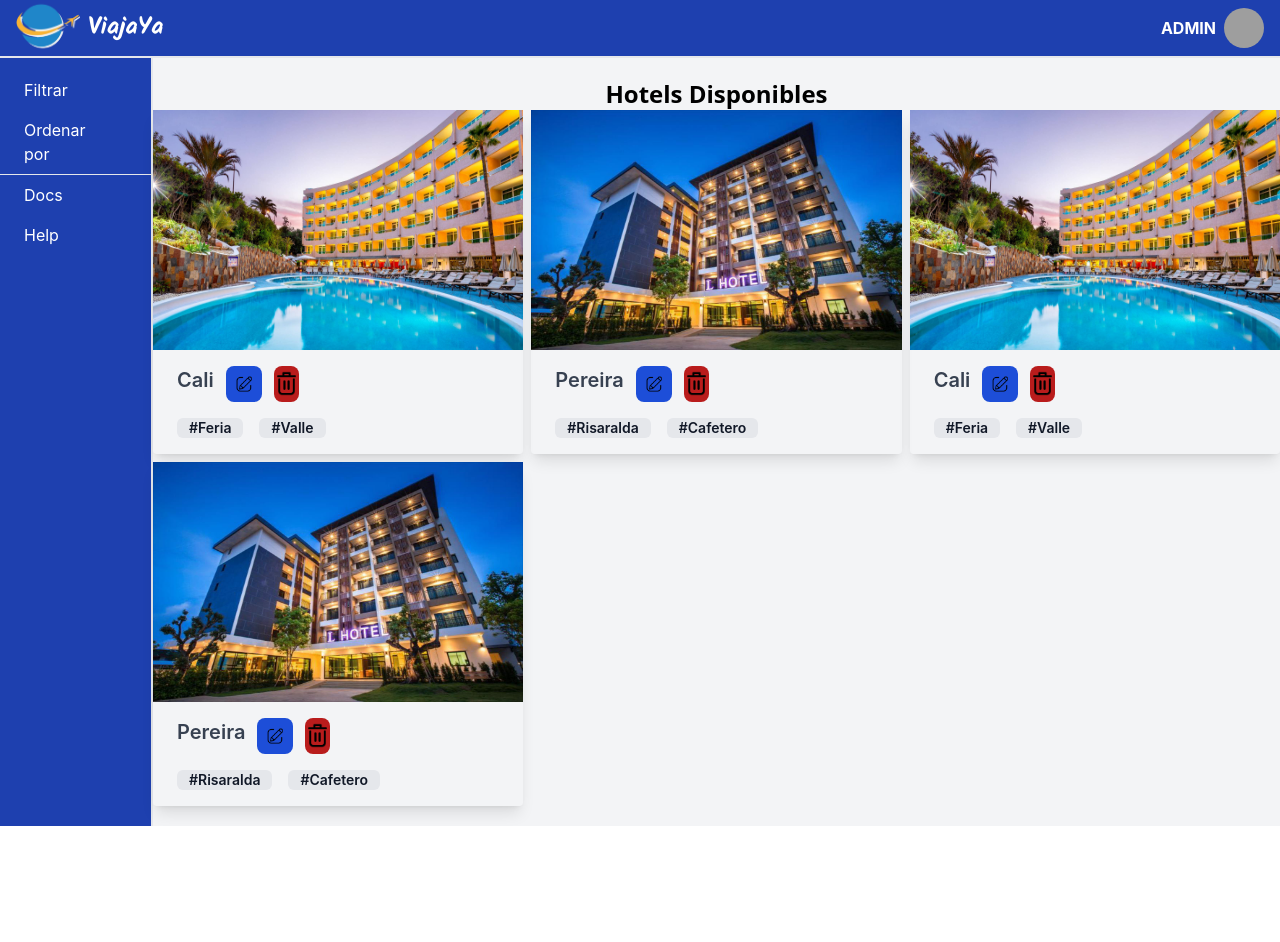
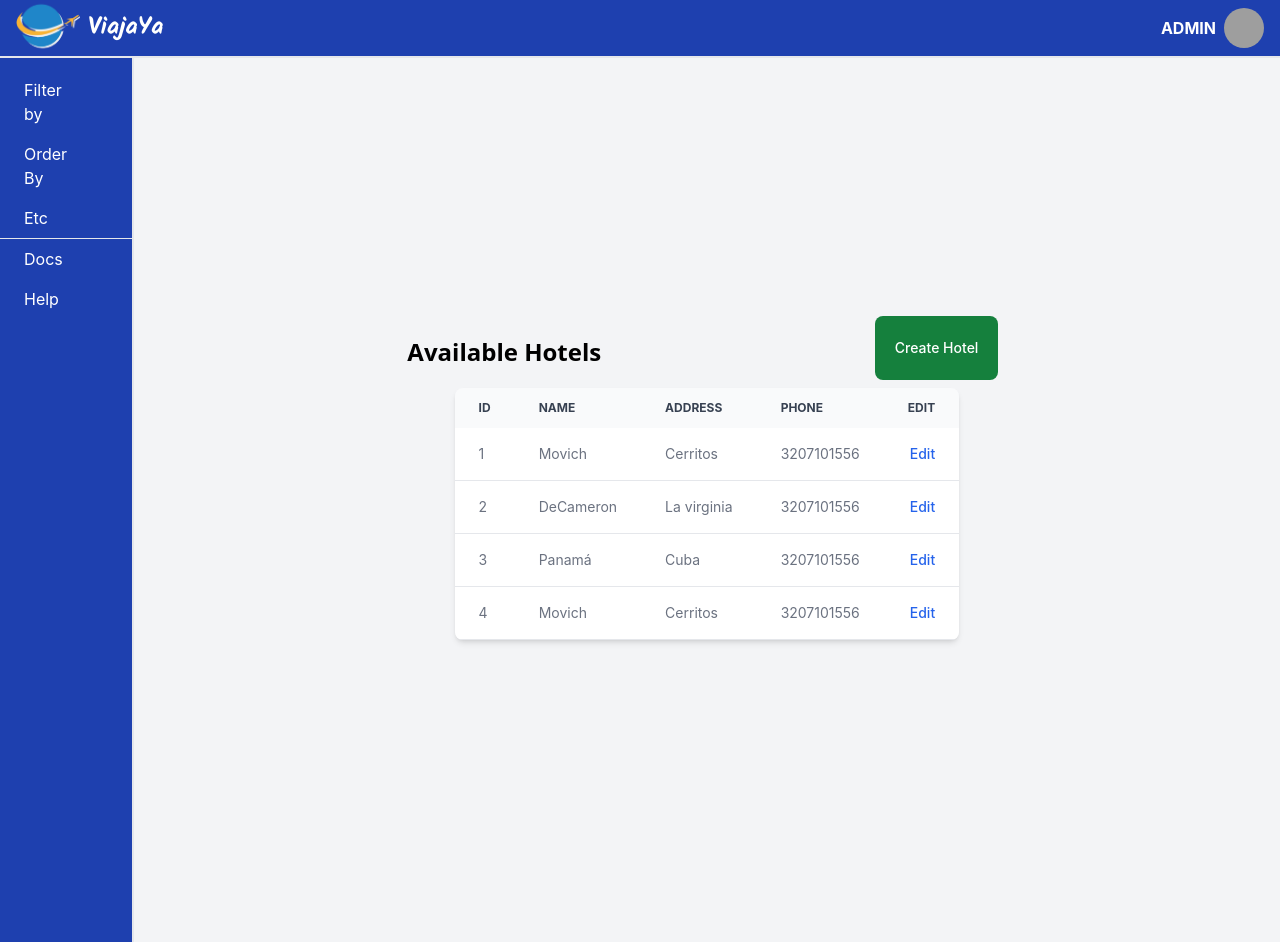
Before and after one commit to coscristian/Agencia-de-Viajes, a React (Create React App) app: page /admin/hotels in a window 1280 px wide. Before the commit the page ends 826 px from the top, so only its background shows below. Built offline with nearby package versions, Linux system fonts and the light colour scheme; grey boxes are pictures that could not be loaded.

Commit message:
Hotels table and form added

```diff
--- /dev/null
+++ b/src/components/table/Table.jsx
@@ -0,0 +1,13 @@
+import React from "react";
+
+const Table = (props) => {
+  return (
+    <div class="relative overflow-x-auto shadow-md sm:rounded-lg">
+      <table class="w-full text-sm text-left text-gray-500 dark:text-gray-400">
+        {props.children}
+      </table>
+    </div>
+  );
+};
+
+export default Table;
--- a/src/components/table/TableRow.jsx
+++ b/src/components/table/TableRow.jsx
@@ -1,33 +1,16 @@
-const TableRow = (props) => {
+const TableRow = ({ entity, setShowTable }) => {
+  const data = Object.values(entity);
 
   return (
     <tr class="bg-white border-b dark:bg-gray-800 dark:border-gray-700">
-      <th
-        scope="row"
-        class="px-6 py-4 font-medium text-gray-900 whitespace-nowrap dark:text-white"
-      >
-        {sucursal.id}
-      </th>
-        {
-            /*
-        for(const property in props.rowData){
-            <td class="px-6 py-4">{props.rowData[property]}</td>
-        }*/
-        }
-      <td class="px-6 py-4 font-medium text-gray-900 whitespace-nowrap dark:text-white">
-        {sucursal.name}
-      </td>
-      <td class="px-6 py-4">{sucursal.address}</td>
-      <td class="px-6 py-4">{sucursal.phone}</td>
-      <td class="px-6 py-4">{sucursal.employees}</td>
-      <td class="px-6 py-4 font-medium text-gray-900 whitespace-nowrap dark:text-white">
-        {sucursal.hotels}
-      </td>
-      <td class="px-6 py-4">{sucursal.admin}</td>
+      {data.map((value) => {
+        return <td class="px-6 py-4">{value}</td>;
+      })}
+
       <td class="px-6 py-4 text-right">
         <a
           onClick={() => {
-            //setEditAdminInfo(true);
+
             setShowTable(false);
             /*setSucursalAdminInfo({
                             id: currentAdmin.id,
--- /dev/null
+++ b/src/components/table/TitleButton.jsx
@@ -0,0 +1,20 @@
+import React from "react";
+
+const TitleButton = ({titleText, buttonText, setShowTable, showTable}) => {
+  return (
+    <div className="flex w-full justify-evenly">
+      <h2 className="text-2xl my-5 font-sans font-bold">{titleText}</h2>
+      <button
+        type="button"
+        class="text-white bg-green-700 hover:bg-green-800 focus:outline-none focus:ring-4 focus:ring-green-300 font-medium rounded-lg text-sm px-5 py-2.5 text-center mr-2 mb-2 dark:bg-green-600 dark:hover:bg-green-700 dark:focus:ring-green-800"
+        onClick={() => {
+          setShowTable(!showTable);
+        }}
+      >
+        {buttonText}
+      </button>
+    </div>
+  );
+};
+
+export default TitleButton;
--- a/src/layouts/private_layout/InformationLayout.jsx
+++ b/src/layouts/private_layout/InformationLayout.jsx
@@ -1,8 +1,4 @@
-import NavBar from "components/NavBar";
-import Sidebar from "components/Sidebar";
-import SidebarOption from "components/SidebarOption";
 import React, { useEffect, useState } from "react";
-import { Outlet } from "react-router-dom";
 
 const InformationLayout = ({tableTitle, buttonTableText, formTitle, buttonFormText, showTable, setShowTable, table, form}) => {
 
--- a/src/pages/hotels.jsx
+++ b/src/pages/hotels.jsx
@@ -1,27 +1,141 @@
-import React from 'react';
-import hotel from 'media/hotel.jpg';
-import hotel2 from 'media/hotel2.jpg';
-import SucursalCard from 'components/SucursalCard';
-import Sidebar from 'components/Sidebar';
+import React, { useEffect, useState } from "react";
+import Sidebar from "components/Sidebar";
+import Table from "components/table/Table";
+import InformationLayout from "layouts/private_layout/InformationLayout";
+import EntityForm from "components/EntityForm";
+import FormGridHeader from "components/form/FormGridHeader";
+import FormInput from "components/form/FormInput";
+import FormInputSelect from "components/form/FormInputSelect";
+import TableBody from "components/table/TableBody";
+import TableHeader from "components/table/TableHeader";
+import TableRow from "components/table/TableRow";
+import TableHeaderColumn from "components/table/TableHeaderColumn";
+import SidebarOption from "components/SidebarOption";
+
+const hotelsBackend = [
+  {
+    id: 1,
+    name: "Movich",
+    address: "Cerritos",
+    phone: "3207101556",
+  },
+  {
+    id: 2,
+    name: "DeCameron",
+    address: "La virginia",
+    phone: "3207101556",
+  },
+  {
+    id: 3,
+    name: "Panamá",
+    address: "Cuba",
+    phone: "3207101556",
+  },
+  {
+    id: 4,
+    name: "Movich",
+    address: "Cerritos",
+    phone: "3207101556",
+  },
+];
 
 const Hotels = () => {
+  const [showTable, setShowTable] = useState(true);
+  const [hotels, setHotels] = useState([]);
+
+  useEffect(()=>{
+    setHotels(hotelsBackend);
+  }, []);
+
   return (
-    <div className='flex flex-row bg-gray-100'>
-        <Sidebar>
-            <li className='py-2 pl-6 pr-14 hover:bg-blue-900 rounded-3xl'>Filtrar</li>
-            <li className='py-2 pl-6 pr-14 hover:bg-blue-900 rounded-3xl'>Ordenar por</li>
-        </Sidebar>
-        <div className="flex flex-col my-5 w-full justify-center items-center">
-            <h2 className="text-2xl font-sans font-bold">Hotels Disponibles</h2>
-            <div className="grid grid-cols-3 gap-2">
-                <SucursalCard titulo="Cali" img={hotel2} etiqueta1="Feria" etiqueta2="Valle"/>
-                <SucursalCard titulo="Pereira" img={hotel} etiqueta1="Risaralda" etiqueta2="Cafetero"/>
-                <SucursalCard titulo="Cali" img={hotel2} etiqueta1="Feria" etiqueta2="Valle"/>
-                <SucursalCard titulo="Pereira" img={hotel} etiqueta1="Risaralda" etiqueta2="Cafetero"/>
-            </div>
-        </div>
+    <div className="flex flex-row bg-gray-100">
+      <Sidebar>
+        <SidebarOption optionText="Filter by" />
+        <SidebarOption optionText="Order By" />
+        <SidebarOption optionText="Etc" />
+      </Sidebar>
+      <InformationLayout
+        tableTitle="Available Hotels"
+        buttonTableText="Create Hotel"
+        formTitle="Creating Hotel"
+        buttonFormText="Show All Hotels"
+        showTable={showTable}
+        setShowTable={setShowTable}
+        table={<HotelTable hotels={hotels} setShowTable={setShowTable} />}
+        form={
+          <EntityForm
+          entities={hotels}
+          setEntities={setHotels}
+          setShowTable={setShowTable}
+        >
+          <FormGridHeader>
+            <FormInput
+              type="number"
+              name="id"
+              placeholder=""
+              required={true}
+              editingInfo={false}
+              labelText="ID"
+            />
+            <FormInput
+              type="text"
+              name="name"
+              placeholder=""
+              required={true}
+              editingInfo={false}
+              labelText="Hotel Name"
+            />
+            <FormInputSelect name="city" labelText="City" required={true}>
+              <option>Pereira</option>
+              <option>Cali</option>
+              <option>Medellín</option>
+            </FormInputSelect>
+            <FormInput
+              type="tel"
+              name="phone"
+              placeholder=""
+              required={true}
+              editingInfo={false}
+              labelText="Phone"
+            />
+          </FormGridHeader>
+
+          <FormInput
+            type="text"
+            name="address"
+            placeholder=""
+            required={true}
+            editingInfo={false}
+            labelText="Address"
+          />
+        </EntityForm>
+        }
+      />
     </div>
-  )
-}
+  );
+};
+
+const HotelTable = ({hotels, setShowTable}) => {
+  console.log(hotels)
+  return (
+    <>
+      <Table>
+        <TableHeader>
+          <TableHeaderColumn text="ID" />
+          <TableHeaderColumn text="Name" />
+          <TableHeaderColumn text="Address" />
+          <TableHeaderColumn text="Phone" />
+          <TableHeaderColumn text="Edit" />
+        </TableHeader>
+        <TableBody>
+          {hotels.map((hotel)=>{
+            return(<TableRow entity={hotel} setShowTable={setShowTable}/>)
+          })}
+
+        </TableBody>
+      </Table>
+    </>
+  );
+};
 
 export default Hotels;
```
